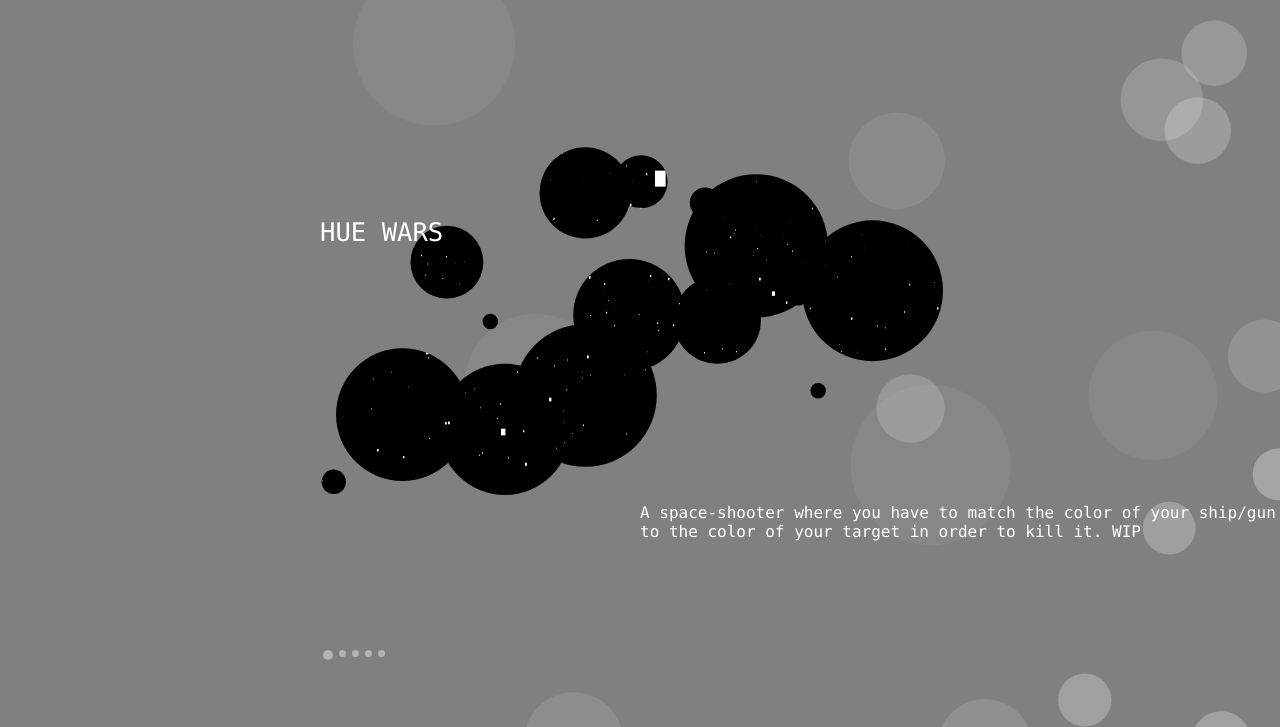
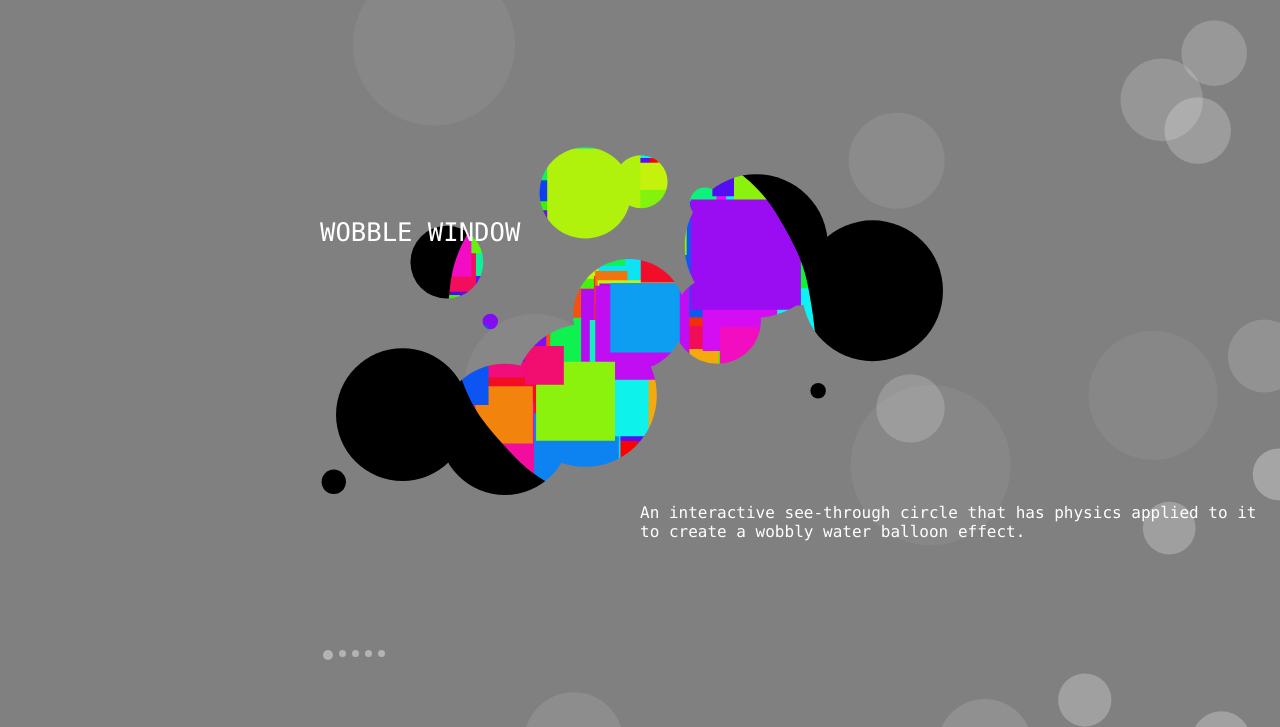
Before and after one commit to miloshcavitch/miloshcavitch.github.io, a plain HTML site: page index.html in a window 1280 px wide. Shown: the part 73-800 px from the top of the page. Drawn offline with nearby package versions, Linux system fonts and the light colour scheme.

Commit message:
changes order of projects

```diff
--- a/DOM.js
+++ b/DOM.js
@@ -50,12 +50,12 @@ $('.project-title').click(function(event){
   }
   document.location.href = projectsRay[titleIndex].link;
 });
-  var projectsRay = [{name: "HUE WARS", description: "A space-shooter where you have to match the color of your ship/gun to the color of your target in order to kill it. WIP", link: "canvasprojects/huewars/index.html", func: function(){updateStars()}},
-                {name: "FUNFETTI", description: "Particle system test using color changing circles, gravity and wall and floor collisions.", link: "canvasprojects/funfetti/index.html", func: function(){updateFetti()}},
-                {name: "PIXEL TRAIL", description: "If the early 90's had particle physics, this is what it would look like.", link: "canvasprojects/pixelsmoke/index.html", func: function(){updateSmoke()}},
-                {name: "WOBBLE WINDOW", description: "An interactive see-through circle that has physics applied to it to create a wobbly water balloon effect.", link: 'canvasprojects/wobblewindow/index.html', func: function(){updateWobble()}},
-                {name: "VECTOR DRAWING APP", description: "A vector drawing program that turns drawings into code, that can be used in an HTML canvas.", link: 'canvasprojects/vectorapp/index.html', func: function(){updateDrawingApp()}}];
-
+var projectsRay = [
+              {name: "WOBBLE WINDOW", description: "An interactive see-through circle that has physics applied to it to create a wobbly water balloon effect.", link: 'canvasprojects/wobblewindow/index.html', func: function(){updateWobble()}},
+              {name: "PIXEL TRAIL", description: "If the early 90's had particle physics, this is what it would look like. Move the trail by using the arrow keys or WASD", link: "canvasprojects/pixelsmoke/index.html", func: function(){updateSmoke()}},
+              {name: "HUE WARS", description: "A space-shooter where you have to match the color of your ship/gun (done by scrolling) to the color of your target in order to kill it. WIP", link: "canvasprojects/huewars/index.html", func: function(){updateStars()}},
+              {name: "FUNFETTI", description: "Particle system test using color changing circles, gravity and wall and floor collisions.", link: "canvasprojects/funfetti/index.html", func: function(){updateFetti()}},
+              {name: "VECTOR DRAWING APP", description: "A vector drawing program that turns drawings into code, that can be used in an HTML canvas.", link: 'canvasprojects/vectorapp/index.html', func: function(){updateDrawingApp()}}];
 
 
 var updateFunc = function(){
@@ -68,6 +68,12 @@ if (window.name.length < 5 && window.name != ''){
   projectIndex = titleIndex;
   updateFunc();
 }
+var projectsRay = [
+              {name: "WOBBLE WINDOW", description: "An interactive see-through circle that has physics applied to it to create a wobbly water balloon effect.", link: 'canvasprojects/wobblewindow/index.html', func: function(){updateWobble()}},
+              {name: "PIXEL TRAIL", description: "If the early 90's had particle physics, this is what it would look like.", link: "canvasprojects/pixelsmoke/index.html", func: function(){updateSmoke()}},
+              {name: "HUE WARS", description: "A space-shooter where you have to match the color of your ship/gun to the color of your target in order to kill it. WIP", link: "canvasprojects/huewars/index.html", func: function(){updateStars()}},
+              {name: "FUNFETTI", description: "Particle system test using color changing circles, gravity and wall and floor collisions.", link: "canvasprojects/funfetti/index.html", func: function(){updateFetti()}},
+              {name: "VECTOR DRAWING APP", description: "A vector drawing program that turns drawings into code, that can be used in an HTML canvas.", link: 'canvasprojects/vectorapp/index.html', func: function(){updateDrawingApp()}}];
 if (titleIndex === NaN){
   titleIndex = 0;
 }
@@ -95,7 +101,7 @@ var updateLink = function(){
   $(inToT).empty();
   $(inToD).empty();
   $(inToT).append("<p href='" + projectsRay[titleIndex].link + "' <h2>" + projectsRay[titleIndex].name + "</h2></p>");
-  console.log("updateProject: " + titleIndex);
+  //console.log("updateProject: " + titleIndex);
   $(inToD).append("<p>" + projectsRay[titleIndex].description + "</p>");
   $(outOfT).css('left', '150%');
   $(outOfD).css('left', '-150%');
--- a/projects/stars.js
+++ b/projects/stars.js
@@ -80,7 +80,7 @@ function updateStars(){
   starLayers.forEach(LayerTraverse);
 }
 var activeBack = function(){
-  updateStars();
+  updateWobble();
 }
 
 for (var i = 0; i < 600; i++){
```
Also changed, not shown: about.html (+2 -2 lines).
